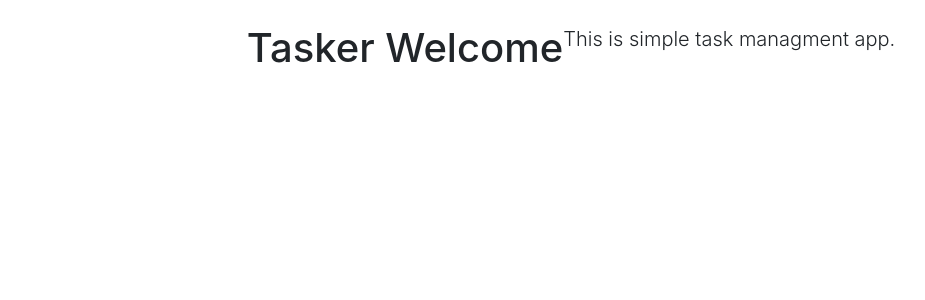
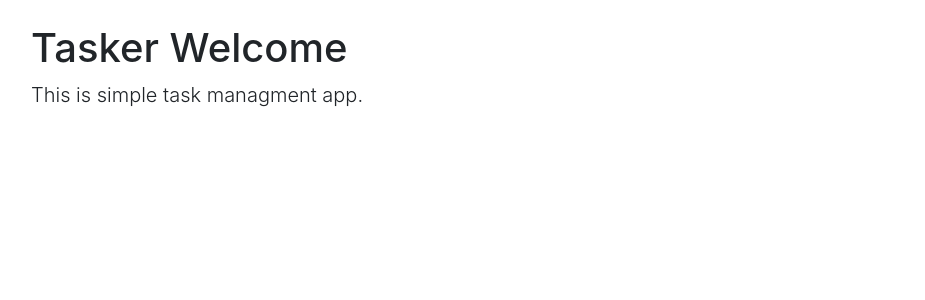
Before and after one commit to jpirih/Tasker, a Flask app: page / in a window 1280 px wide. Shown: the part 56-356 px from the top of the page, without its empty margins (54-979 px from the left). Run offline with Flask 2, Linux system fonts and the light colour scheme; some libraries are stand-ins or nearby versions.

Commit message:
page header update

```diff
--- a/templates/main/index.html
+++ b/templates/main/index.html
@@ -2,9 +2,11 @@
 
 {% block content %}
     <!-- page header -->
-    <div class="row justify-content-md-center col-sm-12">
-        <h1>Tasker Welcome</h1>
-        <p class="lead">This is simple task managment app.</p>
+    <div class="row justify-content-md-center">
+        <div class="col-sm-12">
+            <h1>Tasker Welcome</h1>
+            <p class="lead">This is simple task managment app.</p>
+        </div>
     </div> <br> <!-- end of page heading -->
 
 {% endblock %}
```
